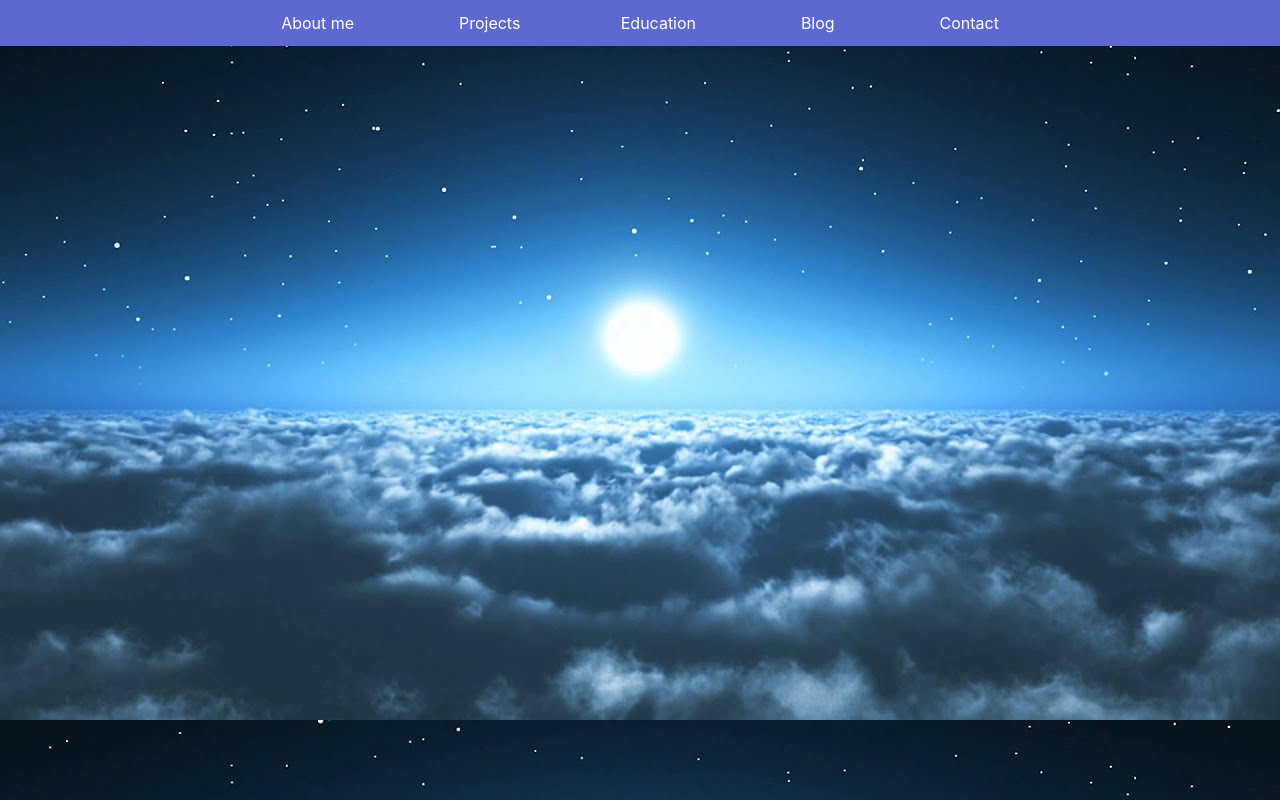
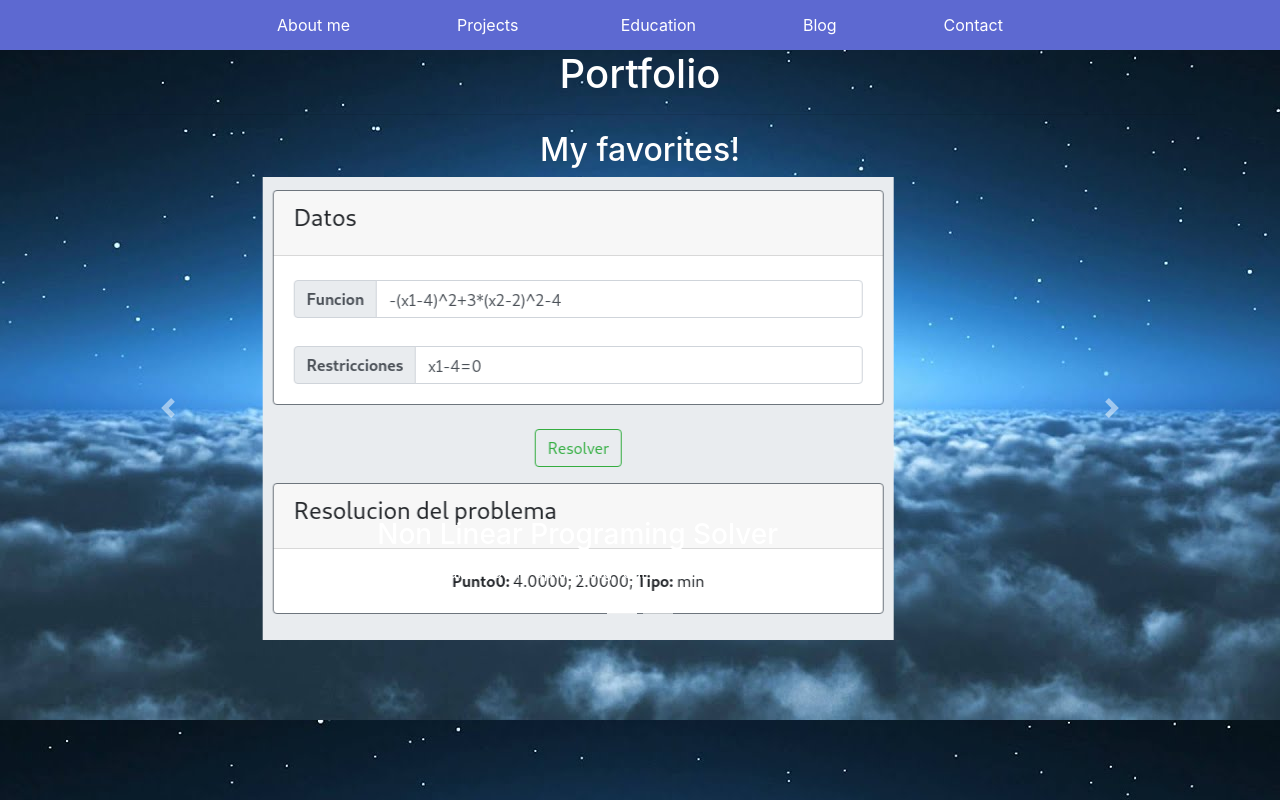
Before and after one commit to AlejandroFNadal/myPortfolio, a React (Create React App) app: page /portfolio in a window 1280 px wide. Built offline with nearby package versions, Linux system fonts and the light colour scheme.

Commit message:
style advances

```diff
--- a/src/App.css
+++ b/src/App.css
@@ -35,11 +35,20 @@
 .App-link {
   color: #61dafb;
 }
-.navbar{
+.Mynavbar{
   background-color: rgb(93, 105, 209);
   align-items: center;
-  padding: 1%;
+  padding-top: 1%;
+  padding-bottom: 1%;
   min-width: 50%;
+  width:auto;
+}
+.Header{
+  width:auto;
+  margin-right:0;
+  margin-left:0;
+  padding:0;
+
 }
 .navlink{
   padding-left:4%;
@@ -77,11 +86,13 @@
   padding-left:2%;
   padding-right:2%;
   padding-bottom: 2%;
+  width: 10em;
 }
 .GitLogo{
   padding-left:2%;
   padding-right:2%;
   padding-bottom: 2%;
+  width: 10em;
 }
 .SocialMedia{
   padding:1%;
@@ -140,3 +151,9 @@
   text-align: left;
   padding:1em;
 }
+
+/*Portfolio*/
+.favProjImg{
+  width:30%;
+  height:10%;
+}
--- a/src/App.js
+++ b/src/App.js
@@ -1,5 +1,5 @@
 import React from 'react';
-
+import 'bootstrap/dist/css/bootstrap.min.css';
 import './App.css';
 
 import Header from './components/Header'
@@ -8,7 +8,7 @@ import { Route, BrowserRouter, Switch} from 'react-router-dom'
 import {NavLink} from 'react-router-dom'
 import Education from './components/Education'
 import { Helmet } from 'react-helmet'
-
+import Portfolio from './components/Portfolio'
 function App() {
   return (
     <div className="App">
@@ -24,6 +24,9 @@ function App() {
           <Route path="/education">
             <Education />
           </Route>
+          <Route path="/portfolio">
+            <Portfolio />
+          </Route>
         </Switch>
       </BrowserRouter>
     </div>
--- a/src/components/Header.js
+++ b/src/components/Header.js
@@ -3,28 +3,23 @@ import Navbar from 'react-bootstrap/Navbar'
 import Nav from 'react-bootstrap/Nav'
 import Container from 'react-bootstrap/Container'
 import Education from './Education'
-import {NavLink} from 'react-router-dom'
+import { NavLink } from 'react-router-dom'
 
-class Header extends React.Component{
+class Header extends React.Component {
 
-    render(){
-        return(
-            <Container  className="Header">
-                <Navbar className="navbar" sticky="top" expand="lg">
-                    {/* <Navbar.Toggle aria-controls="basic-navbar-nav"/> */}
-                    <Navbar.Collapse id="basic-navbar-nav">
-                        <Nav className="mr-auto">
-                            <NavLink className="navlink" to="/">About me</NavLink>
-                            <NavLink className="navlink" to=""> Projects</NavLink>
-                            <NavLink className="navlink" to="/education">Education</NavLink>
-                            <NavLink className="navlink" to="#"> Blog</NavLink>
-                            <NavLink className="navlink" to="#"> Contact</NavLink>
+    render() {
+        return (
+            <div className="Header">
+                <div className="Mynavbar">
+                    <NavLink className="navlink" to="/">About me</NavLink>
+                    <NavLink className="navlink" to="/portfolio"> Projects</NavLink>
+                    <NavLink className="navlink" to="/education">Education</NavLink>
+                    <NavLink className="navlink" to="#"> Blog</NavLink>
+                    <NavLink className="navlink" to="#"> Contact</NavLink>
+                </div>
+            </div>
 
-                        </Nav>
-                    </Navbar.Collapse>
-                </Navbar>
-            </Container>
-
-    )}
+        )
+    }
 }
 export default Header;
--- a/src/components/Portfolio.js
+++ b/src/components/Portfolio.js
@@ -0,0 +1,44 @@
+import React from 'react';
+import { Carousel, Container } from 'react-bootstrap';
+import lagrange from '../Lagrange.png'
+
+class Portfolio extends React.Component{
+    render(){
+        return(
+            <div>
+                <Container className="Portfolio">
+                    <h1 className="title"> Portfolio</h1>
+                    <hr />
+                    <h2>My favorites!</h2>
+                    <Carousel>
+                        <Carousel.Item>
+                            <img className= "favProjImg/600x300" src={lagrange}/>
+                            <Carousel.Caption>
+                                <h3>
+                                    Non Linear Programing Solver
+                                </h3>
+                                <p>
+                                    An app that aids you in optimizing real production systems
+                                </p>
+                            </Carousel.Caption>
+                        </Carousel.Item>
+                        <Carousel.Item>
+                            <img className= "favProjImg" src={lagrange}/>
+                            <Carousel.Caption>
+                                <h3>
+                                    Non Linear Programing Solver
+                                </h3>
+                                <p>
+                                    An app that aids you in optimizing real production systems
+                                </p>
+                            </Carousel.Caption>
+                        </Carousel.Item>
+                    </Carousel>
+                </Container>
+            </div>
+        )
+    }
+
+}
+
+export default Portfolio;
```
Also changed, not shown: src/Lagrange.png (added).
